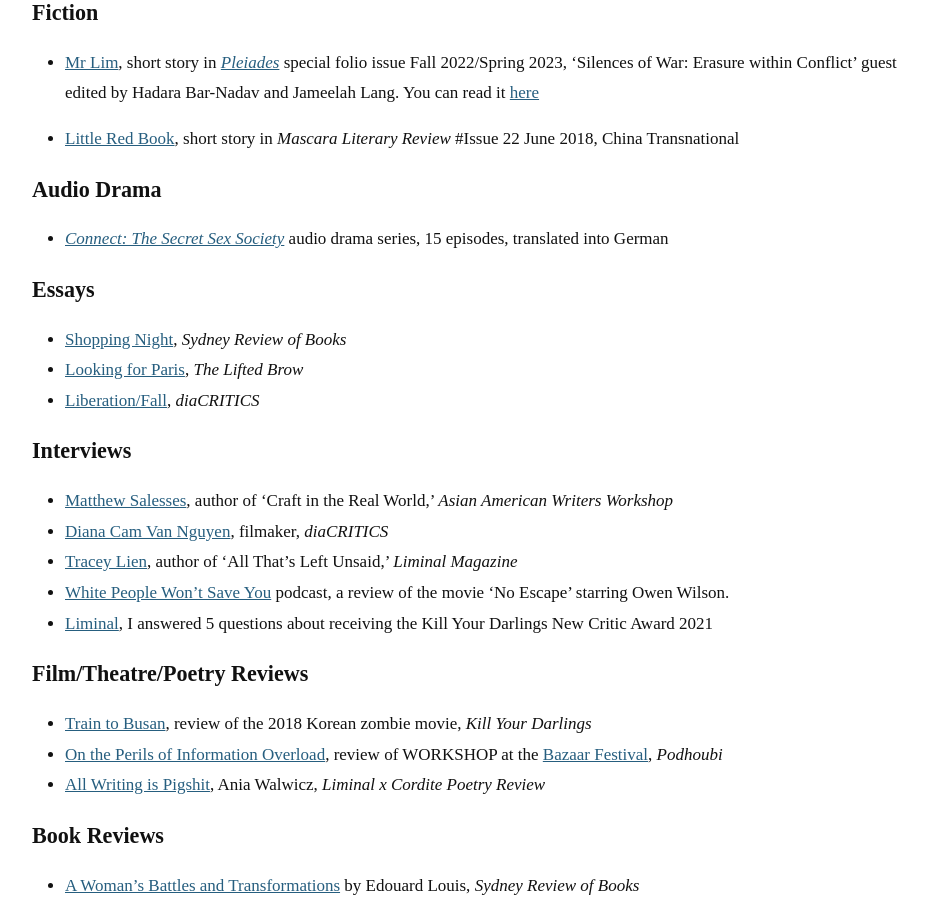
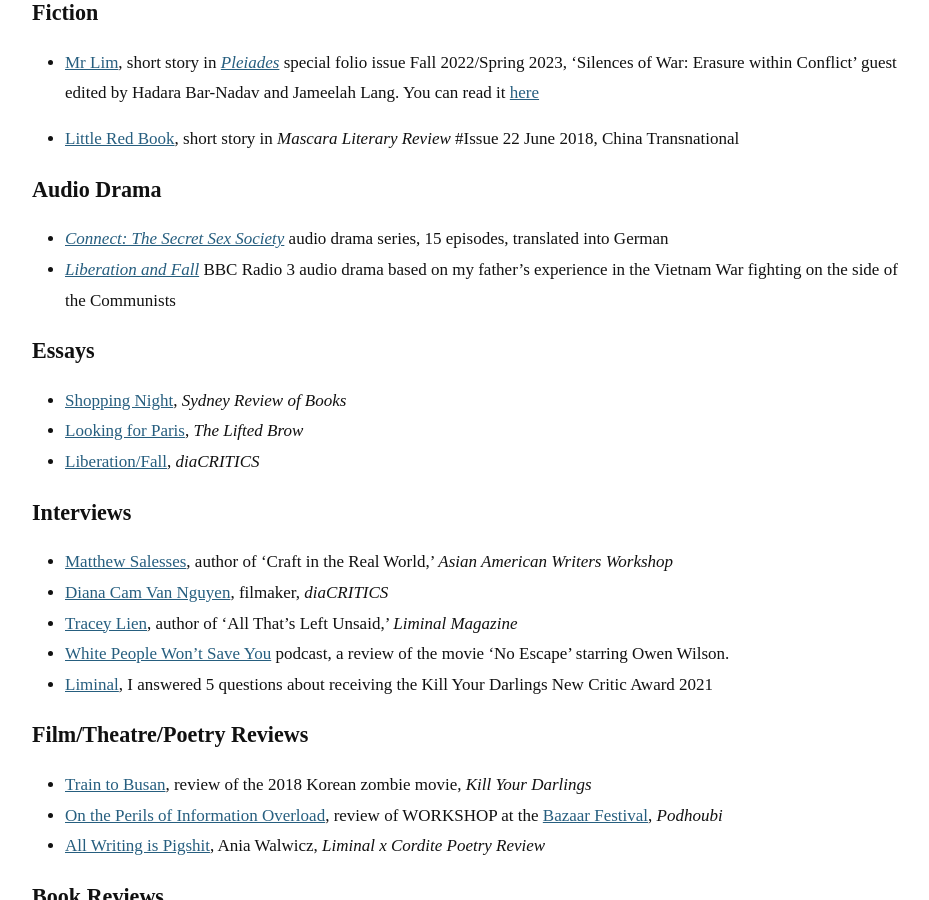
Before and after one commit to mayngo-net/mayngo-net.github.io, a Jekyll site: the page built from writings.markdown, in a window 1280 px wide and 900 px high, scrolled down 339 px. Shown: the whole window, without its empty margins (168-1097 px from the left). Built offline with Jekyll 4.4.1, drawn with Linux system fonts in a browser that asks for light colours; some web fonts are replaced.

Commit message:
Update writings.markdown

```diff
--- a/writings.markdown
+++ b/writings.markdown
@@ -14,6 +14,7 @@ order: 200
 ## Audio Drama
 
 - [_Connect: The Secret Sex Society_](https://podimo.com/de/shows/974c9b3f-b10e-469c-8689-0a8ab487e128) audio drama series, 15 episodes, translated into German
+- [_Liberation and Fall_](https://www.bbc.co.uk/programmes/m002bjd1) BBC Radio 3 audio drama based on my father's experience in the Vietnam War fighting on the side of the Communists
 
 ## Essays
 
```
